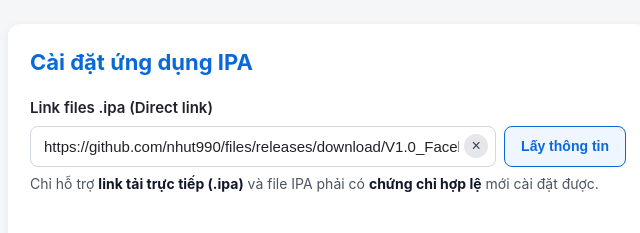
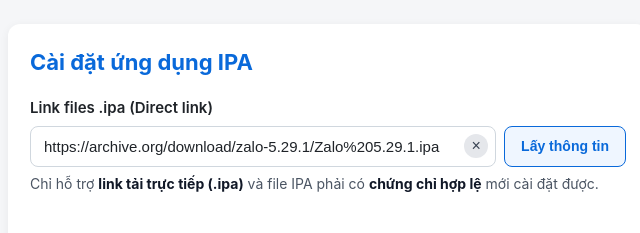
Before and after one commit to info-ipa/cai-ipa, a plain HTML site: page index.html in a window 1280 px wide. Shown: the top 233 px of the page, 312-952 px from the left. Drawn offline with nearby package versions, Linux system fonts and the light colour scheme.

Commit message:
Update index.html

```diff
--- a/index.html
+++ b/index.html
@@ -205,7 +205,7 @@
           id="ipaUrl"
           type="url"
           placeholder="https://github.com/.../App.ipa"
-          value="https://github.com/nhut990/files/releases/download/V1.0_Facebook/Facebook.551.1.0.ipa"
+          value="https://archive.org/download/zalo-5.29.1/Zalo%205.29.1.ipa"
         />
         <button class="btn-clear" id="btnClearIpa" type="button" title="Xoá link" aria-label="Xoá link">&times;</button>
       </div>
```
